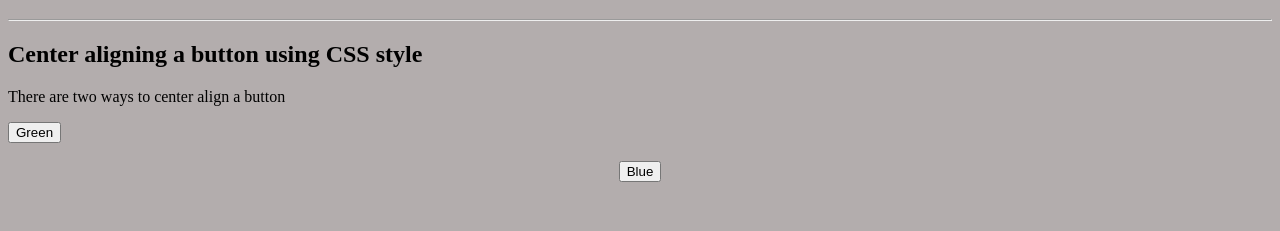
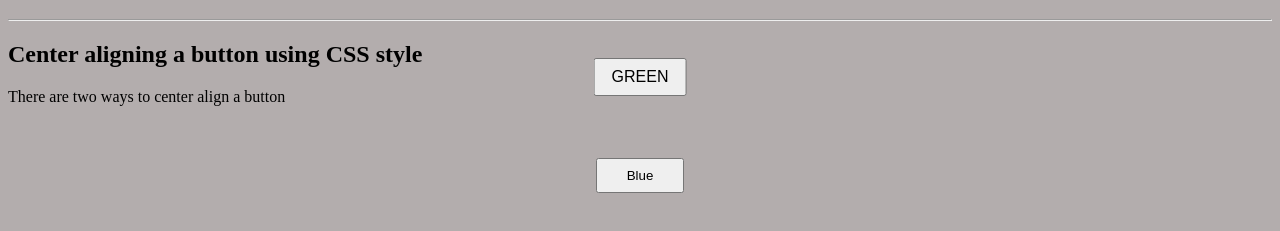
Before and after one commit to Aftabe/button_center-alignment, a plain HTML site: page index.html in a window 1280 px wide. Shown: the part 61-292 px from the top of the page. Drawn offline with nearby package versions, Linux system fonts and the light colour scheme.

Commit message:
style added to the button

```diff
--- a/css/style.css
+++ b/css/style.css
@@ -9,7 +9,7 @@ body {
   text-transform: capitalize;
 }
 
-.custom-btn {
+.button1 {
   position: absolute;
   top: 50%;
   left: 50%;
@@ -28,5 +28,9 @@ body {
 
 .button {
   text-align: center;
+}
+
+.button2 {
+  padding: .5rem 1.8rem;
 
 }
```
